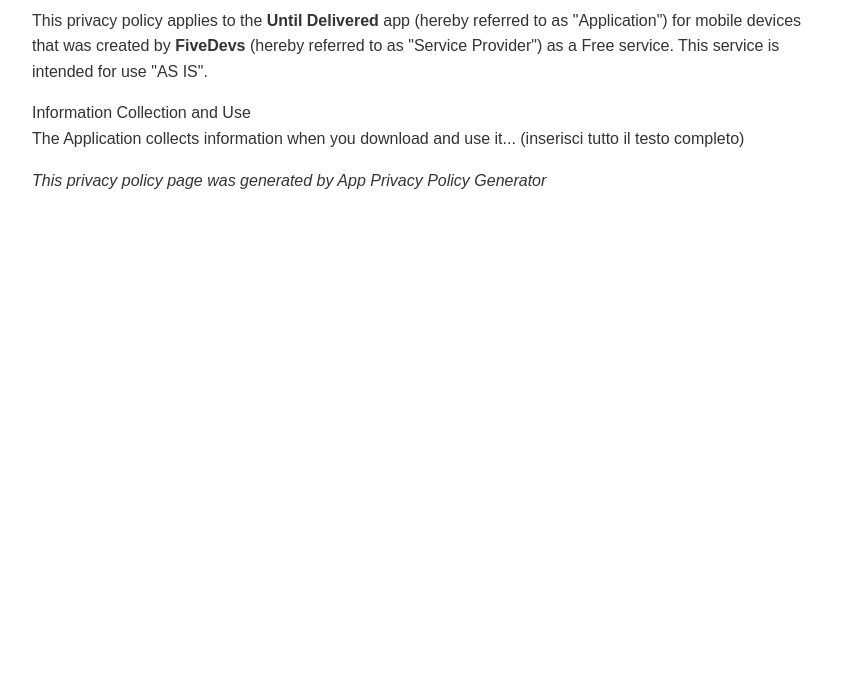
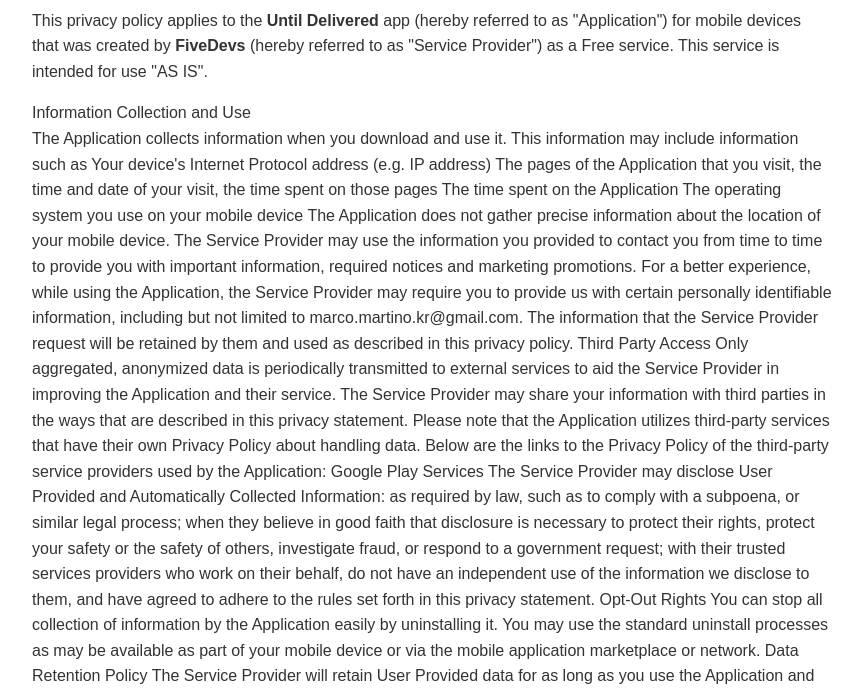
Before and after one commit to Marco-Maker/UntilDeliveredLegal, a plain HTML site: page privacy-policy.html in a window 1280 px wide. Shown: the part 105-798 px from the top of the page, without its empty margins (8-870 px from the left). Drawn offline with Linux system fonts and the light colour scheme.

Commit message:
Update privacy policy with comprehensive details
Expanded the privacy policy to include detailed information on data collection, usage, third-party access, opt-out rights, data retention, children's privacy, security measures, and user consent.

```diff
--- a/privacy-policy.html
+++ b/privacy-policy.html
@@ -23,7 +23,71 @@
 
 <!-- 👇 incolla qui tutto il resto del testo della Privacy Policy che mi hai fornito 👇 -->
 <p>Information Collection and Use<br>
-The Application collects information when you download and use it... (inserisci tutto il testo completo)</p>
+
+The Application collects information when you download and use it. This information may include information such as
+
+Your device's Internet Protocol address (e.g. IP address)
+The pages of the Application that you visit, the time and date of your visit, the time spent on those pages
+The time spent on the Application
+The operating system you use on your mobile device
+
+The Application does not gather precise information about the location of your mobile device.
+
+
+The Service Provider may use the information you provided to contact you from time to time to provide you with important information, required notices and marketing promotions.
+
+
+For a better experience, while using the Application, the Service Provider may require you to provide us with certain personally identifiable information, including but not limited to marco.martino.kr@gmail.com. The information that the Service Provider request will be retained by them and used as described in this privacy policy.
+
+
+Third Party Access
+Only aggregated, anonymized data is periodically transmitted to external services to aid the Service Provider in improving the Application and their service. The Service Provider may share your information with third parties in the ways that are described in this privacy statement.
+
+
+Please note that the Application utilizes third-party services that have their own Privacy Policy about handling data. Below are the links to the Privacy Policy of the third-party service providers used by the Application:
+
+Google Play Services
+
+The Service Provider may disclose User Provided and Automatically Collected Information:
+
+as required by law, such as to comply with a subpoena, or similar legal process;
+when they believe in good faith that disclosure is necessary to protect their rights, protect your safety or the safety of others, investigate fraud, or respond to a government request;
+with their trusted services providers who work on their behalf, do not have an independent use of the information we disclose to them, and have agreed to adhere to the rules set forth in this privacy statement.
+
+Opt-Out Rights
+You can stop all collection of information by the Application easily by uninstalling it. You may use the standard uninstall processes as may be available as part of your mobile device or via the mobile application marketplace or network.
+
+
+Data Retention Policy
+The Service Provider will retain User Provided data for as long as you use the Application and for a reasonable time thereafter. If you'd like them to delete User Provided Data that you have provided via the Application, please contact them at fivedevsstudios@gmail.com and they will respond in a reasonable time.
+
+
+Children
+The Service Provider does not use the Application to knowingly solicit data from or market to children under the age of 13.
+
+
+The Application does not address anyone under the age of 13. The Service Provider does not knowingly collect personally identifiable information from children under 13 years of age. In the case the Service Provider discover that a child under 13 has provided personal information, the Service Provider will immediately delete this from their servers. If you are a parent or guardian and you are aware that your child has provided us with personal information, please contact the Service Provider (fivedevsstudios@gmail.com) so that they will be able to take the necessary actions.
+
+
+Security
+The Service Provider is concerned about safeguarding the confidentiality of your information. The Service Provider provides physical, electronic, and procedural safeguards to protect information the Service Provider processes and maintains.
+
+
+Changes
+This Privacy Policy may be updated from time to time for any reason. The Service Provider will notify you of any changes to the Privacy Policy by updating this page with the new Privacy Policy. You are advised to consult this Privacy Policy regularly for any changes, as continued use is deemed approval of all changes.
+
+
+This privacy policy is effective as of 2025-11-06
+
+
+Your Consent
+By using the Application, you are consenting to the processing of your information as set forth in this Privacy Policy now and as amended by us.
+
+
+Contact Us
+If you have any questions regarding privacy while using the Application, or have questions about the practices, please contact the Service Provider via email at fivedevsstudios@gmail.com.
+
+This privacy policy page was generated by App Privacy Policy Generator</p>
 
 <p><em>This privacy policy page was generated by App Privacy Policy Generator</em></p>
 </body>
```
